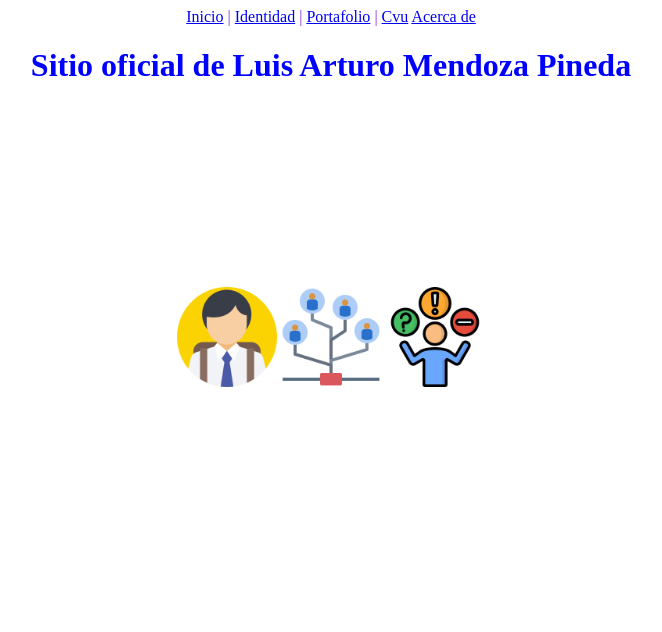
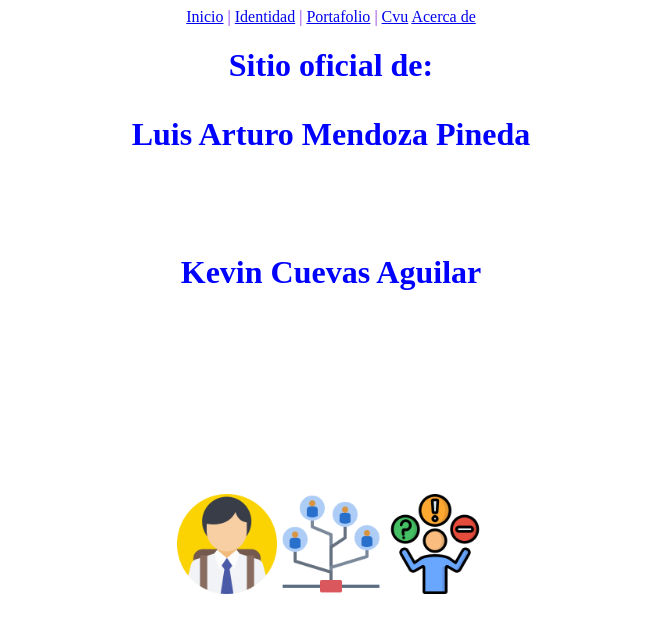
Before and after one commit to MaxWar2101/breakdance, a plain HTML site: page index.html in a window 1280 px wide. Shown: the whole page, without its empty margins (309-971 px from the left). Drawn offline with Linux system fonts and the light colour scheme.

Commit message:
Configuración del titulo

```diff
--- a/index.html
+++ b/index.html
@@ -19,7 +19,10 @@
 
     </div>
     <div class="titulo">
-        <h1>Sitio oficial de Luis Arturo Mendoza Pineda</h1>
+        <h1>Sitio oficial de:
+            <p>Luis Arturo Mendoza Pineda</p> <br>
+            <p>Kevin Cuevas Aguilar</p>
+        </h1>
     </div>
     <div class="content">
         <table class="tablaPrincipal">
```
